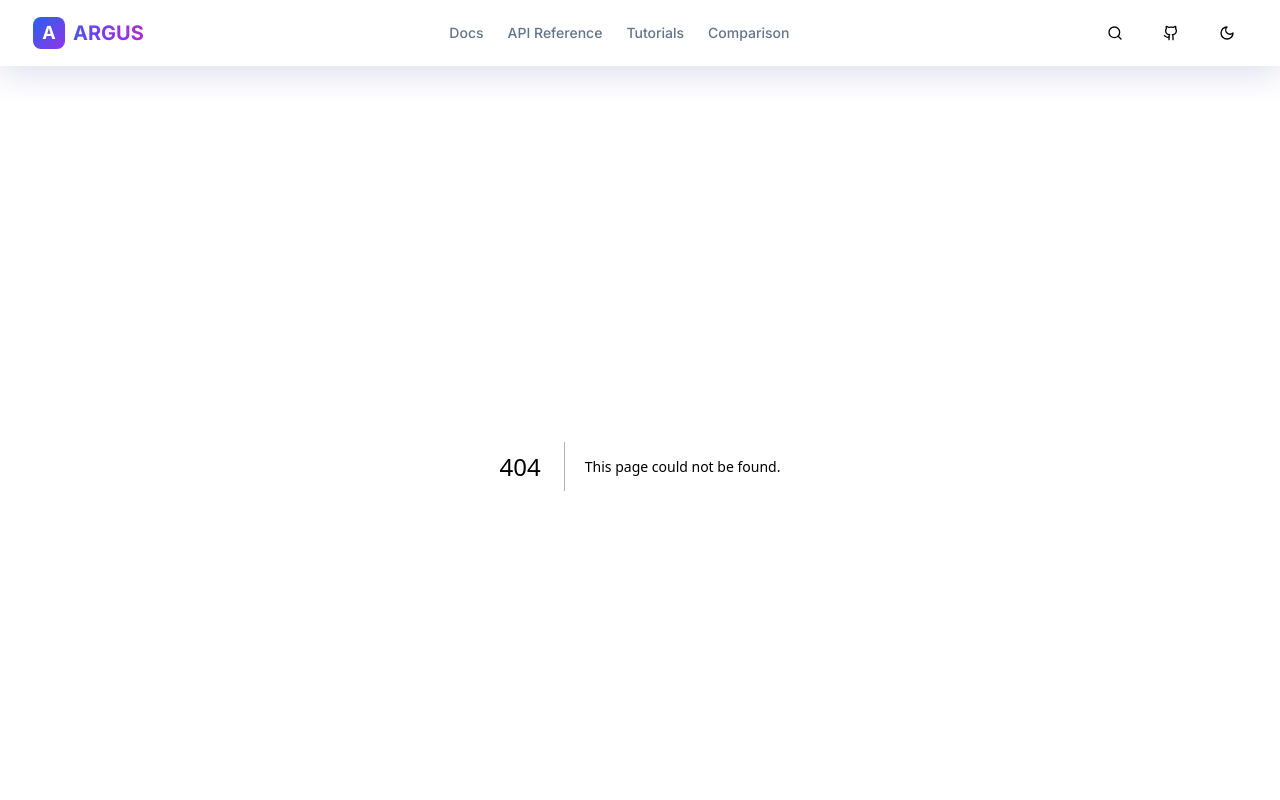
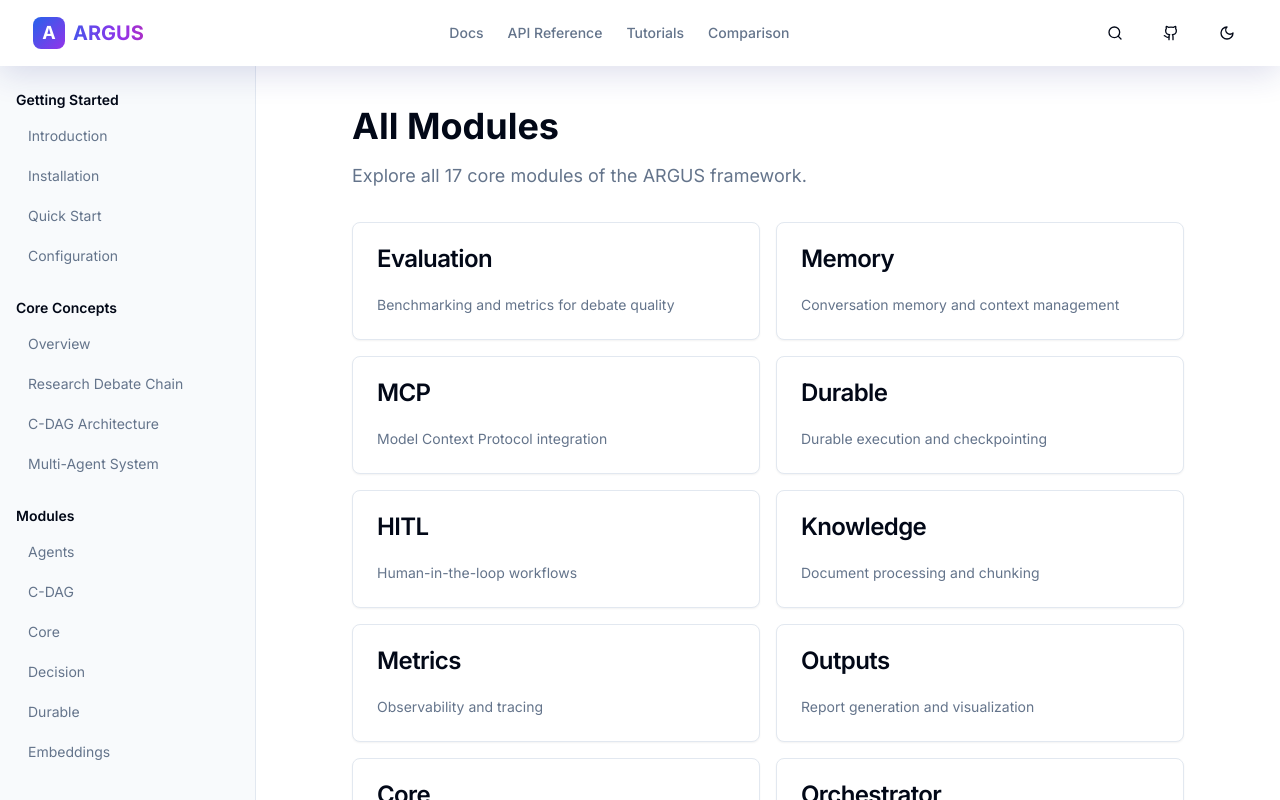
Before and after one commit to Ronit26Mehta/argus-ai-debate, a Next.js app in the folder docs-website/: page /docs/modules in a window 1280 px wide. Before the commit this address had no page. Shown: the top 800 px of the page. Built offline with nearby package versions, Linux system fonts and the light colour scheme.

Commit message:
page.tsx: Update docs-website/src/app/docs/modules/page.tsx

```diff
--- /dev/null
+++ b/docs-website/src/app/docs/modules/page.tsx
@@ -0,0 +1,40 @@
+import { Card, CardContent, CardHeader, CardTitle } from "@/components/ui/card"
+
+const modules = [
+    { name: "Evaluation", desc: "Benchmarking and metrics for debate quality", path: "evaluation" },
+    { name: "Memory", desc: "Conversation memory and context management", path: "memory" },
+    { name: "MCP", desc: "Model Context Protocol integration", path: "mcp" },
+    { name: "Durable", desc: "Durable execution and checkpointing", path: "durable" },
+    { name: "HITL", desc: "Human-in-the-loop workflows", path: "hitl" },
+    { name: "Knowledge", desc: "Document processing and chunking", path: "knowledge" },
+    { name: "Metrics", desc: "Observability and tracing", path: "metrics" },
+    { name: "Outputs", desc: "Report generation and visualization", path: "outputs" },
+    { name: "Core", desc: "Configuration and data models", path: "core" },
+    { name: "Orchestrator", desc: "RDC debate orchestration", path: "orchestrator" },
+]
+
+export default function ModulesPage() {
+    return (
+        <div className="space-y-8">
+            <div>
+                <h1 className="text-4xl font-bold mb-4">All Modules</h1>
+                <p className="text-lg text-muted-foreground">
+                    Explore all 17 core modules of the ARGUS framework.
+                </p>
+            </div>
+
+            <div className="grid md:grid-cols-2 gap-4">
+                {modules.map((mod) => (
+                    <Card key={mod.path} className="hover:border-primary transition-colors">
+                        <CardHeader>
+                            <CardTitle>{mod.name}</CardTitle>
+                        </CardHeader>
+                        <CardContent>
+                            <p className="text-sm text-muted-foreground">{mod.desc}</p>
+                        </CardContent>
+                    </Card>
+                ))}
+            </div>
+        </div>
+    )
+}
```
